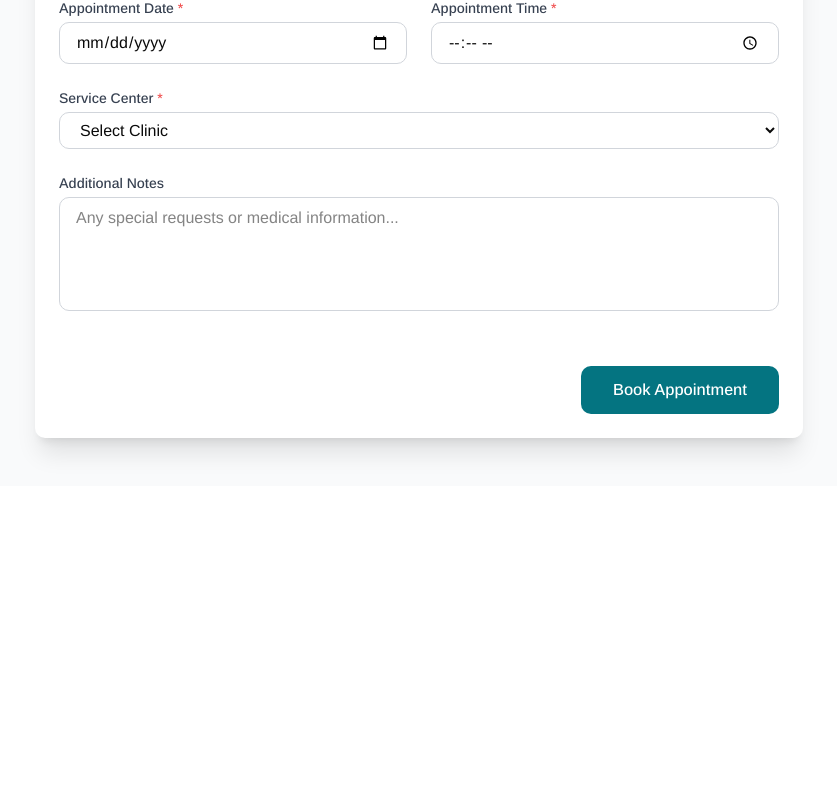
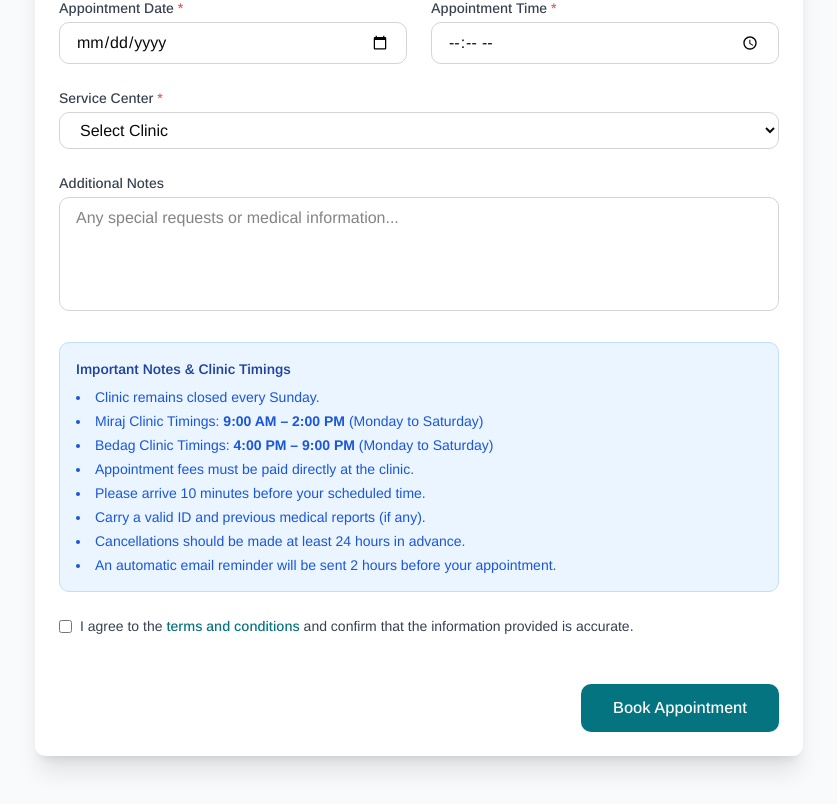
Before and after one commit to Somajadhav33/Dental-Clinic, a Next.js app: page /book-appointment in a window 1280 px wide. Shown: the part 398-1202 px from the top of the page, without its empty margins (221-1058 px from the left). Before the commit the page ends 884 px from the top, so only its background shows below. Built offline with nearby package versions, Linux system fonts and the light colour scheme; no server answers.

Commit message:
UI(appointment-booking): addad Notes and checkbox

```diff
--- a/app/book-appointment/page.js
+++ b/app/book-appointment/page.js
@@ -43,7 +43,8 @@ const AppointmentFormContent = () => {
     const fetchCategories = async () => {
       const res = await fetch("/api/dental-services", { cache: "no-store" });
       const data = await res.json();
-      setCategories(data.categories);
+      console.log(data);
+      setCategories(data.services);
     };
 
     fetchCategories();
@@ -250,7 +251,6 @@ const AppointmentFormContent = () => {
                 />
               </div>
             </div>
-
             <div>
               <label
                 htmlFor="clinic"
@@ -271,7 +271,6 @@ const AppointmentFormContent = () => {
                 <option value="Miraj">Miraj</option>
               </select>
             </div>
-
             <div>
               <label
                 htmlFor="notes"
@@ -288,6 +287,49 @@ const AppointmentFormContent = () => {
                 className="w-full px-4 py-2 border border-gray-300 rounded-lg focus:ring-2 focus:ring-teal-500 focus:border-transparent outline-none transition resize-none"
                 placeholder="Any special requests or medical information..."
               />
+            </div>
+            <div className="mt-4 p-4 bg-blue-50 border border-blue-200 rounded-lg">
+              <h3 className="text-sm font-semibold text-blue-800 mb-2">
+                Important Notes & Clinic Timings
+              </h3>
+              <ul className="list-disc list-inside space-y-1 text-sm text-blue-700">
+                <li>Clinic remains closed every Sunday.</li>
+                <li>
+                  Miraj Clinic Timings: <strong>9:00 AM – 2:00 PM</strong>{" "}
+                  (Monday to Saturday)
+                </li>
+                <li>
+                  Bedag Clinic Timings: <strong>4:00 PM – 9:00 PM</strong>{" "}
+                  (Monday to Saturday)
+                </li>
+                <li>Appointment fees must be paid directly at the clinic.</li>
+                <li>Please arrive 10 minutes before your scheduled time.</li>
+                <li>Carry a valid ID and previous medical reports (if any).</li>
+                <li>
+                  Cancellations should be made at least 24 hours in advance.
+                </li>
+                <li>
+                  An automatic email reminder will be sent 2 hours before your
+                  appointment.
+                </li>
+              </ul>
+            </div>
+
+            <div className="flex items-start gap-2">
+              <input
+                id="confirmation"
+                name="confirmation"
+                type="checkbox"
+                required
+                className="mt-1"
+              />
+              <label htmlFor="confirmation" className="text-sm text-gray-700">
+                I agree to the{" "}
+                <span className="font-medium text-teal-600">
+                  terms and conditions
+                </span>{" "}
+                and confirm that the information provided is accurate.
+              </label>
             </div>
 
             <div className="flex justify-end pt-6">
```
